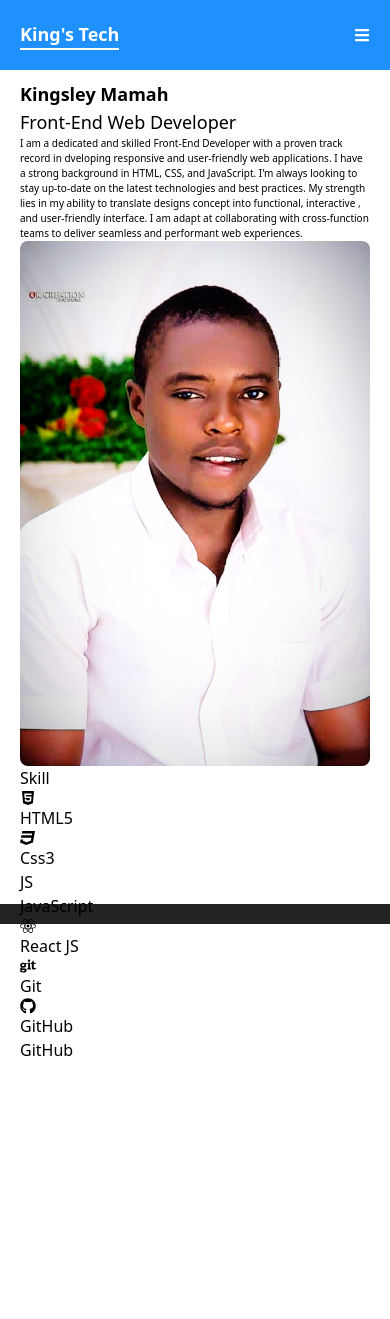
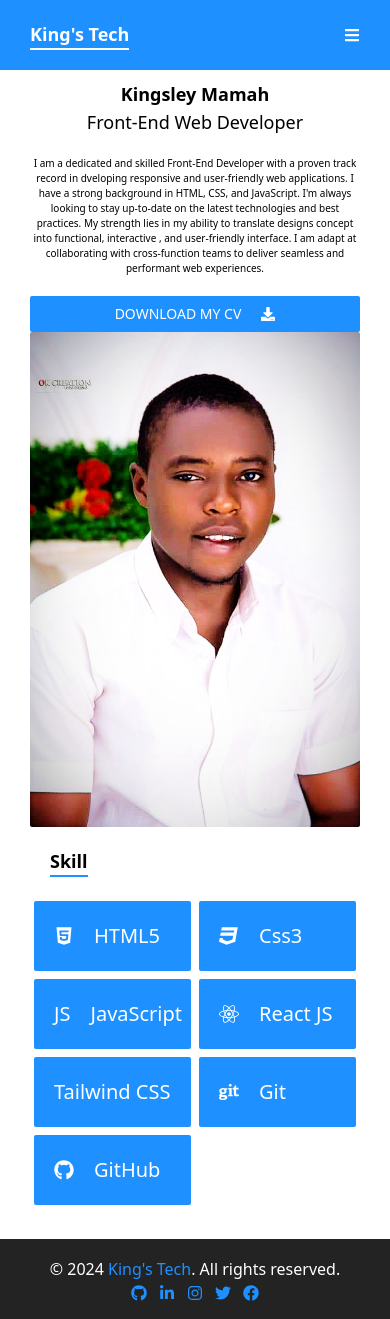
Before and after one commit to kingstech001/portfolio, a React (Vite) app: page /about in a window 390 px wide. Before the commit the page ends 1062 px from the top, so only its background shows below. Built offline with nearby package versions, Linux system fonts and the light colour scheme.

Commit message:
my last commit

```diff
--- a/src/components/footer.jsx
+++ b/src/components/footer.jsx
@@ -1,10 +1,31 @@
+import { FaFacebook, FaGithub, FaInstagram, FaLinkedinIn, FaTwitter, FaWhatsapp } from "react-icons/fa";
 
 const Footer = () => {
   return (
-    <div className="bg-footerColor h-20 flex items-center justify-center">
-        <p className="text-white">&copy; 2024 <span className="text-customBlue">King's Tech</span>. All rights reserved.</p>
+    <div className="bg-footerColor h-20 flex flex-col md:flex-row md:justify-between px-[30px] items-center justify-center">
+      <p className="text-white">
+        &copy; 2024 <span className="text-customBlue">King's Tech</span>. All
+        rights reserved.
+      </p>
+      <div className="flex gap-3 mt-1 text-customBlue">
+        <a href="https://github.com/kingstech001" target="blank">
+          <FaGithub />
+        </a>
+        <a href="https://www.Linkedin/in/mamah-kingsleychukwuebuka-830342263" target="blank">
+          <FaLinkedinIn />
+        </a>
+        <a href="https://www.instagram.com/official_kings_tech" target="blank">
+          <FaInstagram />
+        </a>
+        <a href="" target="blank">
+          <FaTwitter />
+        </a>
+        <a href="https://www.facebook.com/kingsley.mamah.388" target="blank">
+          <FaFacebook />
+        </a>
+      </div>
     </div>
-  )
-}
+  );
+};
 
-export default Footer
+export default Footer;
--- a/src/components/header.jsx
+++ b/src/components/header.jsx
@@ -13,7 +13,7 @@ const Header = () => {
   };
   return (
     <div>
-        <header className="flex items-center justify-between fixed z-10 w-full text-white p-5 bg-customBlue">
+        <header className="flex items-center justify-between fixed z-10 w-full text-white px-[30px] py-5 bg-customBlue">
         <h2 className="font-bold border-b-2 border-white text-lg">
           King's T<span className="text-customRed">e</span>ch
         </h2>
--- a/src/components/navLinks.jsx
+++ b/src/components/navLinks.jsx
@@ -22,7 +22,7 @@ const NavLinks = () => {
         </NavLink>
         <NavLink
           className={({ isActive }) =>
-            isActive ? "border-b-2 border-[white ]font-bold " : "font-bold"
+            isActive ? "border-b-2 border-[white ] font-bold " : "font-bold"
           }
           to={"services"}
         >
@@ -30,7 +30,7 @@ const NavLinks = () => {
         </NavLink>
         <NavLink
           className={({ isActive }) =>
-            isActive ? "border-b-2 border-[white ]font-bold" : "font-bold"
+            isActive ? "border-b-2 border-[white ] font-bold" : "font-bold"
           }
           to={"contact"}
         >
--- a/src/pages/about.jsx
+++ b/src/pages/about.jsx
@@ -1,54 +1,74 @@
-import { FaCss3, FaGit, FaGithub, FaHtml5, FaJava, FaReact } from "react-icons/fa";
+import {
+  FaCss3,
+  FaDownload,
+  FaGit,
+  FaGithub,
+  FaHtml5,
+  FaJava,
+  FaReact,
+} from "react-icons/fa";
 import myPicture from "../assets/my picture.jpg";
 
 const About = () => {
   return (
-    <div className="relative top-[60px] text-black bg-white h-screen p-5">
-      <div>
-        <h1 className="text-lg font-bold">Kingsley Mamah</h1>
-        <p className="font-normal text-lg">Front-End Web Developer</p>
-        <p className="text-[10px] md:text-[20px]">
+    <div className="text-black bg-white  p-[30px] pt-20  md:flex">
+      <div className="md:flex md:flex-wrap lg:items-center lg:gap-3">
+        <div className="lg:flex-1 flex flex-col items-center md:items-start text-center md:text-start md:mb-3">
+          <h1 className="text-lg font-bold text-[15px] md:text-[20px]">
+            Kingsley Mamah
+          </h1>
+          <p className="font-normal text-lg text-[15px] md:text-[20px]">
+            Front-End Web Developer
+          </p>
+          <p className="text-[10px] md:text-[15px] my-5">
             I am a dedicated and skilled Front-End Developer with a proven track
             record in dveloping responsive and user-friendly web applications. I
             have a strong background in HTML, CSS, and JavaScript. I'm always
             looking to stay up-to-date on the latest technologies and best
-          practices. My strength lies in my ability to translate designs concept
-          into functional, interactive , and user-friendly interface. I am adapt
-          at collaborating with cross-function teams to deliver seamless and
-          performant web experiences.
+            practices. My strength lies in my ability to translate designs
+            concept into functional, interactive , and user-friendly interface.
+            I am adapt at collaborating with cross-function teams to deliver
+            seamless and performant web experiences.
           </p>
+          <button className="bg-customBlue flex items-center justify-center gap-5 rounded-sm text-white text-sm font-normal w-full p-2 md:w-fit lg:w-full"><p>DOWNLOAD MY CV</p> <FaDownload /></button>
         </div>
-      <img className="w-[100%] rounded-lg " src={myPicture} alt="my picture" />
-      <div>
-        <h2>Skill</h2>
-        <div>
-          <div>
+        <img
+          className="md:w-[370px] md:h-[500px] rounded-sm block m-auto"
+          src={myPicture}
+          alt="my picture"
+        />
+        <div className="flex-1">
+          <h2 className="m-5 font-bold text-lg w-fit border-b-2 border-customBlue md:m-1">
+            Skill
+          </h2>
+          <div className="grid grid-cols-1 sm:grid-cols-[repeat(auto-fit,_minmax(150px,_1fr))]">
+            <div className="bg-customBlue text-white flex p-5 items-center gap-5 text-[20px] rounded-sm m-1">
               <FaHtml5 />
               <p>HTML5</p>
             </div>
-          <div>
+            <div className="bg-customBlue text-white flex p-5 items-center gap-5 text-[20px] rounded-sm m-1">
               <FaCss3 />
               <p>Css3</p>
             </div>
-          <div>
+            <div className="bg-customBlue text-white flex p-5 items-center gap-5 text-[20px] rounded-sm m-1">
               <h1>JS</h1>
               <p>JavaScript</p>
             </div>
-          <div>
+            <div className="bg-customBlue text-white flex p-5 items-center gap-5 text-[20px] rounded-sm m-1">
               <FaReact />
               <p>React JS</p>
             </div>
-          <div>
+            <div className="bg-customBlue text-white flex p-5 items-center gap-5 text-[20px] rounded-sm m-1">
+              <p>Tailwind CSS</p>
+            </div>
+            <div className="bg-customBlue text-white flex p-5 items-center gap-5 text-[20px] rounded-sm m-1">
               <FaGit />
               <p>Git</p>
             </div>
-          <div>
+            <div className="bg-customBlue text-white flex p-5 items-center gap-5 text-[20px] rounded-sm m-1">
               <FaGithub />
               <p>GitHub</p>
             </div>
-          <div>
-
-            <p>GitHub</p>
           </div>
         </div>
       </div>
--- a/src/pages/contact.jsx
+++ b/src/pages/contact.jsx
@@ -1,9 +1,23 @@
+import { FaEnvelope, FaHome, FaMedium, FaPhone } from "react-icons/fa"
 
 const Contact = () => {
   return (
-    <div className="relative top-[60px] text-black bg-white h-screen p-5">
-      <h1>fjbfoodbfkn</h1>
-
+    <div className="relative text-black bg-white h-screen pt-20 flex flex-col items-center justify-center text-center">
+      <h2 className="font-bold text-xl text-center border-b-2 border-customBlue w-fit">Let's Talk</h2>
+      <div className="mb-10 md:flex flex-wrap">
+        <div className="flex flex-col items-center shadow-md p-5 m-3">
+          <FaHome className="text-customBlue"/>
+          Enugu State, Nigeria
+        </div>
+        <div className="flex flex-col items-center shadow-md p-5 m-3">
+          <FaEnvelope className="text-customBlue"/>
+          mamahkingsleychukwuebuka@gmail.com
+        </div>
+        <div className="flex flex-col items-center shadow-md p-5 m-3">
+          <FaPhone className="text-customBlue"/>
+          08071427831
+        </div>
+      </div>
     </div>
   )
 }
--- a/src/pages/home.jsx
+++ b/src/pages/home.jsx
@@ -8,7 +8,7 @@ const Home = () => {
     };
     const truncatedText = truncateText(text, length);
     return (
-    <p className="my-5 text-[10px] md:text-[20px]">
+    <p className="my-5 text-[10px] md:text-[15px]">
       {truncatedText}
     </p>
   );
@@ -19,24 +19,24 @@ const Home = () => {
       <div className=" flex items-center text-center justify-center h-screen text-white  bg-custom-gradient font-bold ">
         <div>
           {/* <p className="">Hello!</p> */}
-          <h2 className="m-3"> WELCOM TO MY WEBSITE</h2>
-          <h1 className="text-3xl font-bold mb-10 ">
+          <h2 className="m-3 text-3xl"> WELCOM TO MY WEBSITE</h2>
+          <h1 className="text-6xl font-bold mb-20 ">
             I'm{" "}
             <span className="text-customBlue">
               <TypingAnimation texts={texts} speed={100} />
             </span>
           </h1>
-          <NavLink className={"bg-customBlue p-3 rounded-md"} to={"contact"}>
+          <NavLink className={"bg-customBlue p-3 rounded-md font-normal text-2xl"} to={"contact"}>
             Contact Me
           </NavLink>
         </div>
       </div>
-      <div className=" p-5 bg-white grid grid-cols-1 sm:grid-cols-[repeat(auto-fit,_minmax(300px,_1fr))] items-center gap-5 w-[100%]">
+      <div className=" p-[30px] bg-white grid grid-cols-1 sm:grid-cols-[repeat(auto-fit,_minmax(300px,_1fr))] items-center gap-5 w-[100%]">
         <div className="shadow-md p-5 pb-10 mb-5 w-[100%] ">
           <h2 className="text-center text-lg font-bold border-b-2 border-customBlue w-fit ">
             About
           </h2>
-          <div className="my-5 text-[10px] md:text-[20px]">
+          <div className="my-5 ">
             <TruncateText text={'I am a dedicated and skilled Front-End Developer with a proven track record in developing responsive'} length={70}/>
           </div>
           <NavLink
@@ -50,7 +50,7 @@ const Home = () => {
           <h2 className="text-center text-lg font-bold border-b-2 border-customBlue w-fit ">
             Services
           </h2>
-          <div className="my-5 text-[10px] md:text-[20px]">
+          <div className="my-5 ">
             <TruncateText text={'As a dedicated front-end developer, I specialize in creating dynamic, responsive, and user-friendly web applications'} length={70}/>
           </div>
           <NavLink
@@ -64,7 +64,7 @@ const Home = () => {
           <h2 className="text-center text-lg font-bold border-b-2 border-customBlue w-fit ">
             Contact
           </h2>
-          <div className="my-5 text-[10px] md:text-[20px]">
+          <div className="my-5 ">
             <TruncateText text={'Whether you need a new website, UI/UX design implementation, API integration, or performance optimization,'} length={70}/>
           </div>
           <NavLink
--- a/src/pages/services.jsx
+++ b/src/pages/services.jsx
@@ -1,8 +1,25 @@
+import { NavLink } from "react-router-dom";
 
 const Services = () => {
   return (
-    <div className="relative top-[60px] text-black bg-white h-screen p-5">Services</div>
-  )
-}
+    <div className=" text-black bg-white md:h-screen p-[40px] pt-5 md:flex md:flex-col md:items-center md:justify-center gap-20">
+      <h2 className="font-bold text-xl text-center border-b-2 border-customBlue w-fit">What I Offer</h2>
+      <div className="md:flex gap-5">
+        <div className="text-center shadow-md p-5 hover:text-customBlue">
+          <h2 className="font-bold text-lg mb-5 ">
+            Web Development
+          </h2>
+          <p>Lorem ipsum dolor sit amet consectetur adipisicing elit. Delectus aspernatur ab soluta laborum. Laborum aliquam quod accusamus cupiditate, provident incidunt vero sed facilis a distinctio corporis veniam iure! Debitis, tempora.</p>
+        </div>
+        <div className="text-center shadow-md p-5 hover:text-customBlue">
+          <h2 className="font-bold text-lg mb-5">
+            Graphics Design
+          </h2>
+          <p>Lorem ipsum dolor sit amet consectetur adipisicing elit. Delectus aspernatur ab soluta laborum. Laborum aliquam quod accusamus cupiditate, provident incidunt vero sed facilis a distinctio corporis veniam iure! Debitis, tempora.</p>
+        </div>
+      </div>
+    </div>
+  );
+};
 
-export default Services
+export default Services;
```
Lines whose indentation alone changed are shown as unchanged.
